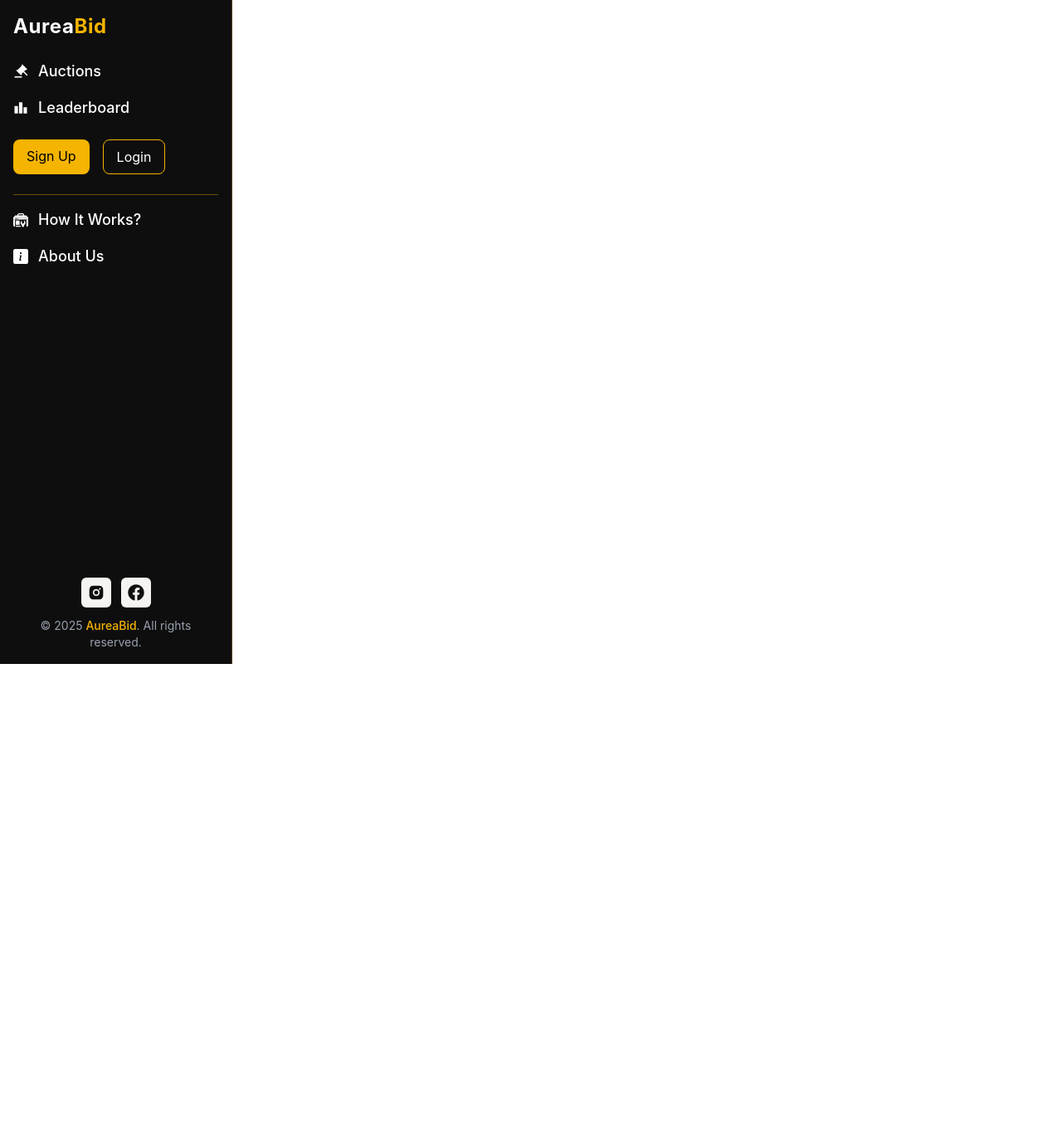
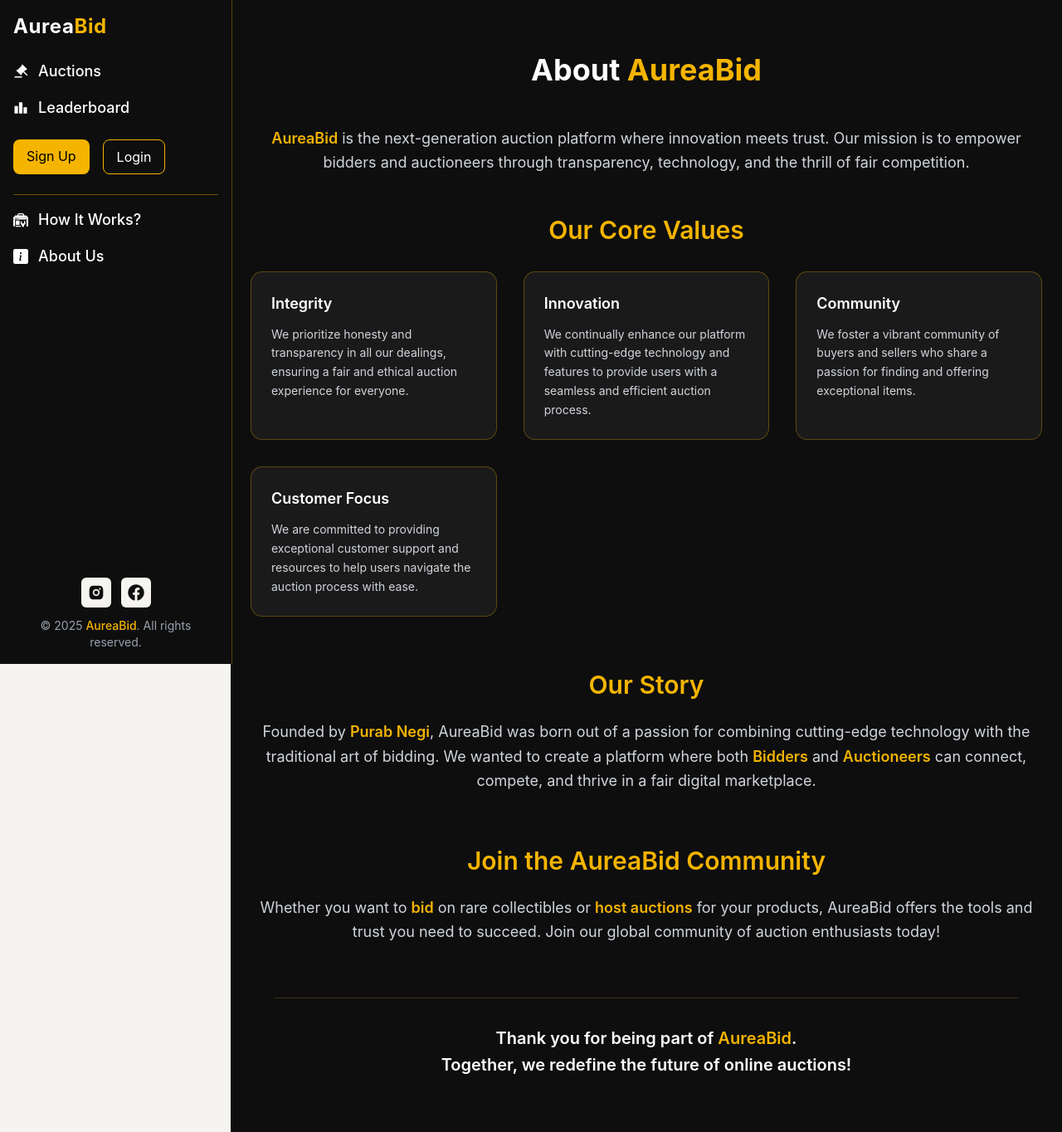
Before and after one commit to Purab-Negi/Aurea-Bid, a React (Vite) app in the folder Frontend/: page /about in a window 1280 px wide. Shown: the whole page at 83% size. Before the commit the page ends 800 px from the top, so only its background shows below. Built offline with nearby package versions, Linux system fonts and the light colour scheme; no server answers.

Commit message:
feat:added about us page

```diff
--- a/Frontend/src/App.jsx
+++ b/Frontend/src/App.jsx
@@ -9,6 +9,7 @@ import SubmitCommission from "./pages/SubmitCommission";
 import { useDispatch } from "react-redux";
 import { fetchUser } from "./store/slices/userSlice";
 import HowItWorks from "./pages/HowItWorks";
+import AboutUs from "./pages/AboutUs";
 const App = () => {
   const dispatch = useDispatch();
   useEffect(() => {
@@ -23,6 +24,7 @@ const App = () => {
         <Route path="/login" element={<Login />} />
         <Route path="/submit-commission" element={<SubmitCommission />} />
         <Route path="/how-it-works-info" element={<HowItWorks />} />
+        <Route path="/about" element={<AboutUs />} />
       </Routes>
       <ToastContainer position="top-right" />
     </Router>
--- a/Frontend/src/constants/constant.js
+++ b/Frontend/src/constants/constant.js
@@ -45,3 +45,30 @@ export const steps = [
       "If a Bidder fails to complete the payment, the Auctioneer can relist the same item without any additional charges.",
   },
 ];
+
+export const values = [
+  {
+    id: 1,
+    title: "Integrity",
+    description:
+      "We prioritize honesty and transparency in all our dealings, ensuring a fair and ethical auction experience for everyone.",
+  },
+  {
+    id: 2,
+    title: "Innovation",
+    description:
+      "We continually enhance our platform with cutting-edge technology and features to provide users with a seamless and efficient auction process.",
+  },
+  {
+    id: 3,
+    title: "Community",
+    description:
+      "We foster a vibrant community of buyers and sellers who share a passion for finding and offering exceptional items.",
+  },
+  {
+    id: 4,
+    title: "Customer Focus",
+    description:
+      "We are committed to providing exceptional customer support and resources to help users navigate the auction process with ease.",
+  },
+];
--- /dev/null
+++ b/Frontend/src/pages/AboutUs.jsx
@@ -0,0 +1,82 @@
+import { values } from "@/constants/constant";
+import React from "react";
+
+const AboutUs = () => {
+  return (
+    <section className="bg-[#0E0E0E] text-white py-16 px-6 lg:ml-[278px] transition-all duration-300">
+      <h2 className="text-center text-4xl font-bold text-white mb-12">
+        About <span className="text-[#F4B400]">AureaBid</span>
+      </h2>
+
+      <div className="max-w-5xl mx-auto text-center mb-12">
+        <p className="text-gray-300 text-lg leading-relaxed">
+          <span className="text-[#F4B400] font-semibold">AureaBid</span> is the
+          next-generation auction platform where innovation meets trust. Our
+          mission is to empower bidders and auctioneers through transparency,
+          technology, and the thrill of fair competition.
+        </p>
+      </div>
+
+      <div className="max-w-6xl mx-auto mb-16">
+        <h3 className="text-3xl font-semibold text-[#F4B400] mb-8 text-center">
+          Our Core Values
+        </h3>
+        <div className="grid gap-8 sm:grid-cols-2 lg:grid-cols-3">
+          {values.map((element) => (
+            <div
+              key={element.id}
+              className="bg-[#1A1A1A] border border-[#F4B400]/30 p-6 rounded-xl hover:shadow-lg cursor-pointer hover:shadow-[#F4B400]/20 transition-all"
+            >
+              <h4 className="text-white font-semibold text-lg mb-3">
+                {element.title}
+              </h4>
+              <p className="text-gray-300 text-sm leading-relaxed">
+                {element.description}
+              </p>
+            </div>
+          ))}
+        </div>
+      </div>
+
+      <div className="max-w-5xl mx-auto mb-16">
+        <h3 className="text-3xl font-semibold text-[#F4B400] mb-6 text-center">
+          Our Story
+        </h3>
+        <p className="text-gray-300 text-lg leading-relaxed text-center">
+          Founded by{" "}
+          <span className="text-[#F4B400] font-semibold">Purab Negi</span>,
+          AureaBid was born out of a passion for combining cutting-edge
+          technology with the traditional art of bidding. We wanted to create a
+          platform where both{" "}
+          <span className="text-[#F4B400] font-semibold">Bidders</span> and{" "}
+          <span className="text-[#F4B400] font-semibold">Auctioneers</span> can
+          connect, compete, and thrive in a fair digital marketplace.
+        </p>
+      </div>
+
+      <div className="max-w-5xl mx-auto mb-16">
+        <h3 className="text-3xl font-semibold text-[#F4B400] mb-6 text-center">
+          Join the AureaBid Community
+        </h3>
+        <p className="text-gray-300 text-lg leading-relaxed text-center">
+          Whether you want to{" "}
+          <span className="text-[#F4B400] font-semibold">bid</span> on rare
+          collectibles or{" "}
+          <span className="text-[#F4B400] font-semibold">host auctions</span>{" "}
+          for your products, AureaBid offers the tools and trust you need to
+          succeed. Join our global community of auction enthusiasts today!
+        </p>
+      </div>
+
+      <div className="text-center border-t border-[#F4B400]/20 pt-8 max-w-4xl mx-auto">
+        <p className="text-[#F4B400]] text-xl font-semibold leading-relaxed">
+          Thank you for being part of{" "}
+          <span className="text-[#F4B400]">AureaBid</span>. <br />
+          Together, we redefine the future of online auctions!
+        </p>
+      </div>
+    </section>
+  );
+};
+
+export default AboutUs;
```
